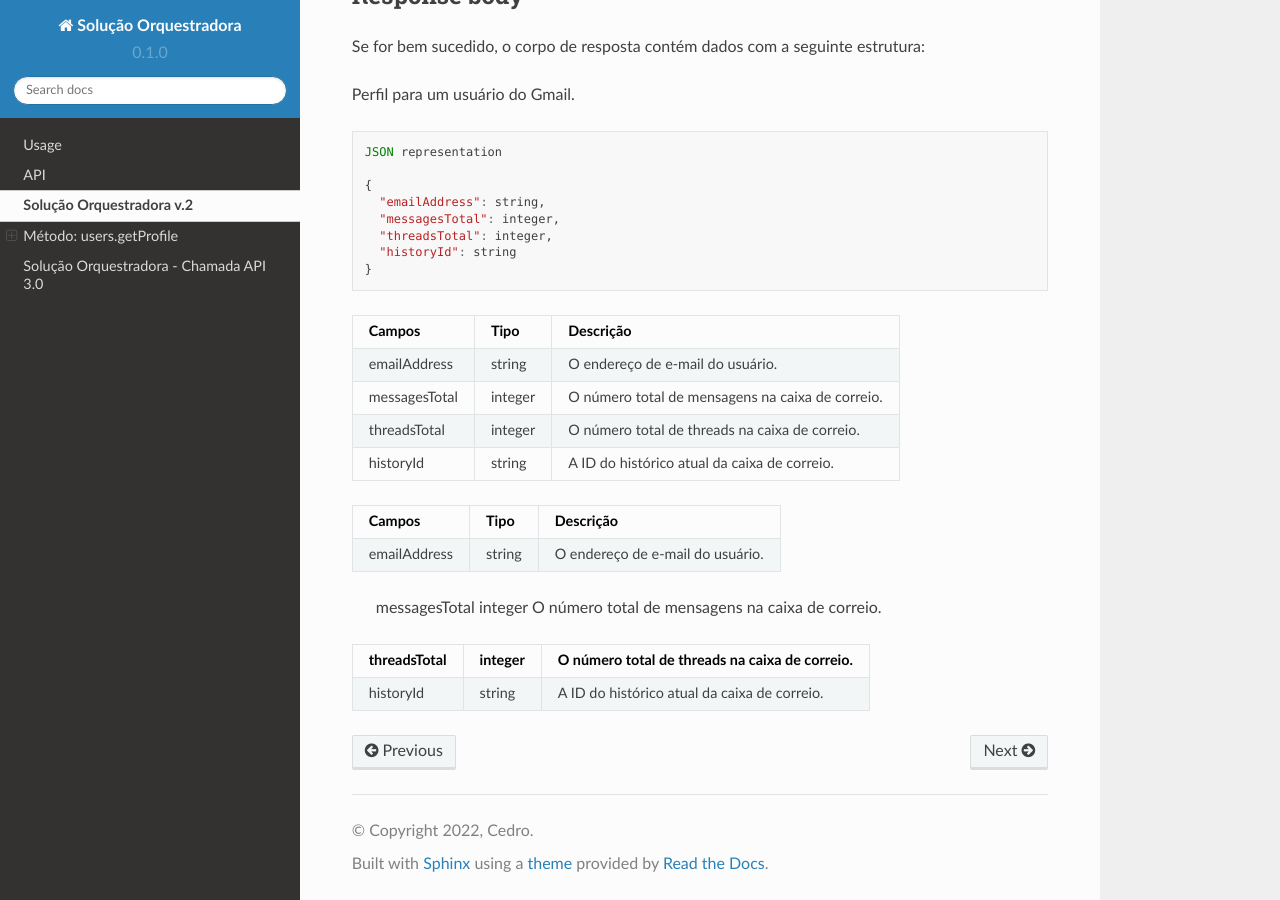
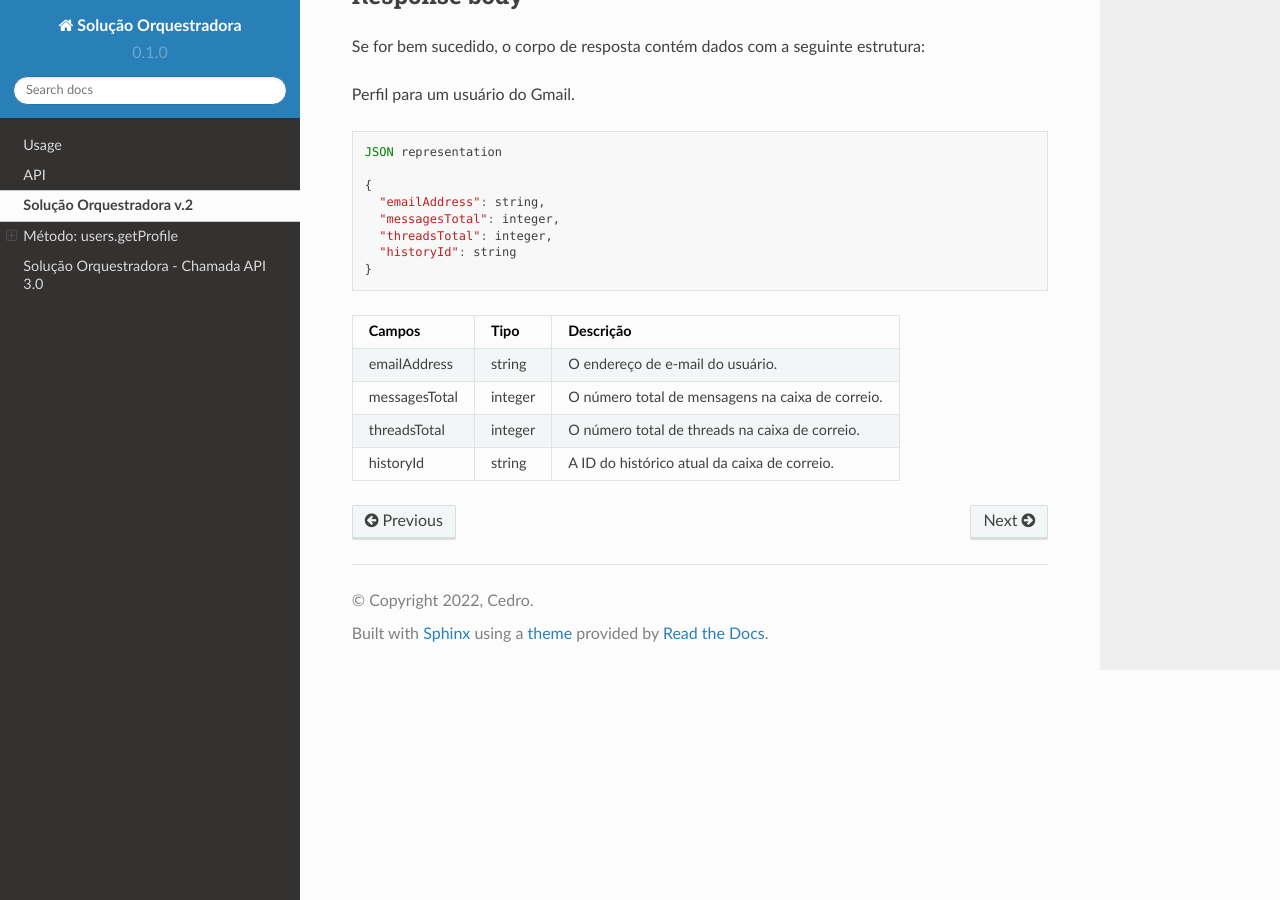
Before and after one commit to dionisribeiro/solucao-orquestradora, a Sphinx documentation site: the page built from docs/source/solucao-v2.rst, in a window 1280 px wide and 900 px high, scrolled down 895 px. Built offline with Sphinx 7.4.7 and the Read the Docs theme 2.0.0, drawn with Linux system fonts in a browser that asks for light colours.

Commit message:
Update solucao-v2.rst

```diff
--- a/docs/source/solucao-v2.rst
+++ b/docs/source/solucao-v2.rst
@@ -66,16 +66,3 @@ Perfil para um usuário do Gmail.
 +---------------+---------+---------------------------------------------------+
 | historyId     | string  | A ID do histórico atual da caixa de correio.      |
 +---------------+---------+---------------------------------------------------+
-
-
-=============== ========= ===================================================
-  Campos          Tipo      Descrição
-=============== ========= ===================================================
-  emailAddress    string    O endereço de e-mail do usuário.
-=============== ========= ===================================================
-  messagesTotal   integer   O número total de mensagens na caixa de correio.
-=============== ========= ===================================================
-  threadsTotal    integer   O número total de threads na caixa de correio.
-=============== ========= ===================================================
-  historyId       string    A ID do histórico atual da caixa de correio.
-=============== ========= ===================================================
```
